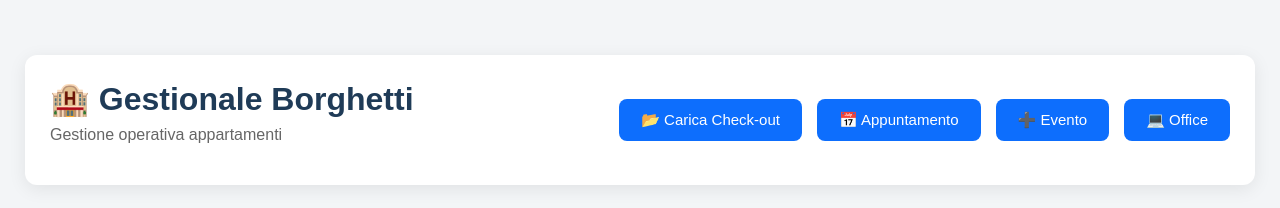
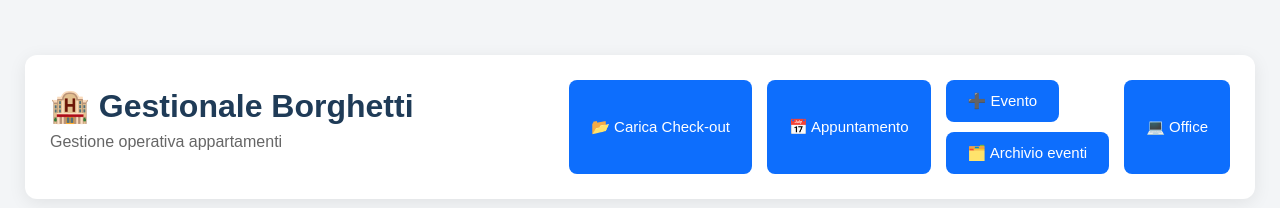
Before and after one commit to famigliacasalibo-alt/Gestionale-Borghetti, a React app in the folder frontend/: page / in a window 1280 px wide. Shown: the top 208 px of the page. Built offline with nearby package versions, Linux system fonts and the light colour scheme; no server answers; the database is empty; the HTML template or start-up script is replaced by a standard one.

Commit message:
Ripristina archivio eventi nella home

```diff
--- a/frontend/src/App.jsx
+++ b/frontend/src/App.jsx
@@ -415,6 +415,9 @@ function App() {
           setAttivitaOfficeDaModificare(null);
           setOfficeOpen(true);
         }}
+        onArchivio={() =>
+          setArchiveOpen(true)
+        }
       />
 
       <UploadCheckOut
--- a/frontend/src/components/Header.jsx
+++ b/frontend/src/components/Header.jsx
@@ -3,6 +3,7 @@ function Header({
   onCaricaCheckOut,
   onNuovoAppuntamento,
   onNuovoOffice,
+  onArchivio,
 }) {
   return (
     <div className="header">
@@ -20,9 +21,17 @@ function Header({
           📅 Appuntamento
         </button>
 
-        <button onClick={onNuovoEvento}>
-          ➕ Evento
-        </button>
+        <div>
+          <button onClick={onNuovoEvento}>
+            ➕ Evento
+          </button>
+
+          <div style={{ marginTop: "10px" }}>
+            <button onClick={onArchivio}>
+              🗂️ Archivio eventi
+            </button>
+          </div>
+        </div>
 
         <button onClick={onNuovoOffice}>
           💻 Office
```
